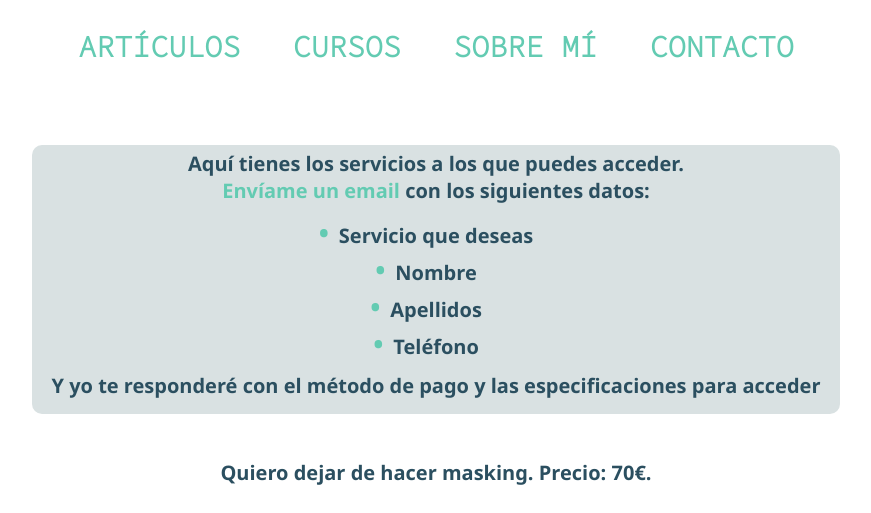
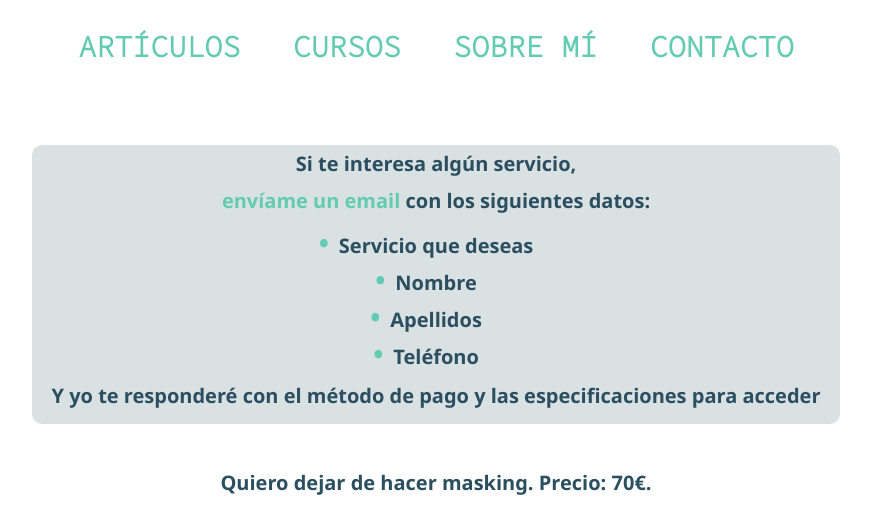
Before and after one commit to aliciaapadron/cpadronsaludmental, a React app: page /#/courses in a window 1280 px wide. Shown: the part 253-766 px from the top of the page, without its empty margins (204-1075 px from the left). Built offline with nearby package versions, Linux system fonts and the light colour scheme.

Commit message:
add some changes in styles

```diff
--- a/src/components/pages/AboutMe.js
+++ b/src/components/pages/AboutMe.js
@@ -8,7 +8,7 @@ export function AboutMe() {
       <Header />
       <section className="aboutsection">
         <h2 className="aboutsection__title">
-          Aquí podrás encontrar información sobre mí <br />
+          Conóceme <br />
         </h2>
 
         <img
--- a/src/components/pages/Courses.js
+++ b/src/components/pages/Courses.js
@@ -8,14 +8,14 @@ export function Courses() {
       <section className="coursection">
         <article className="coursection__title">
           <h2 className="coursection__title--subtitle">
-            Aquí tienes los servicios a los que puedes acceder.
+            Si te interesa algún servicio,
           </h2>
           <a
             className="emailLink"
             href="mailto: cpadronsaludmental@gmail.com"
             title="Enviar un email"
           >
-            Envíame un email
+            envíame un email
           </a>{' '}
           con los siguientes datos:
           <ul className="coursection__listdata">
@@ -35,15 +35,15 @@ export function Courses() {
             <span className="price">Precio: 70€.</span>
           </li>
           <li className="coursection__list--item">
-            Cómo ser (T)DAH/(T)EA en el mundo laboral y no morir en el intento.
+            Cómo ser (T)DAH/(T)EA en el mundo laboral y no morir en el intento.{' '}
             <span className="price">Precio: 100€.</span>
           </li>
           <li className="coursection__list--item">
-            Relaciones sexo-afectivas y (T)DAH/(T)EA.
+            Relaciones sexo-afectivas y (T)DAH/(T)EA.{' '}
             <span className="price">Precio: 100€.</span>
           </li>
           <li className="coursection__list--item">
-            Alimentación y (T)DAH/(T)EA.
+            Alimentación y (T)DAH/(T)EA.{' '}
             <span className="price">Precio: 100€.</span>
           </li>
           <li className="coursection__list--item">
--- a/src/styles/components/courses.scss
+++ b/src/styles/components/courses.scss
@@ -14,6 +14,9 @@
     padding: 5px;
     border-radius: 10px;
     font-family: $text;
+    &--subtitle {
+      margin-bottom: 10px;
+    }
   }
   &__listdata {
     margin: 10px 0;
```
